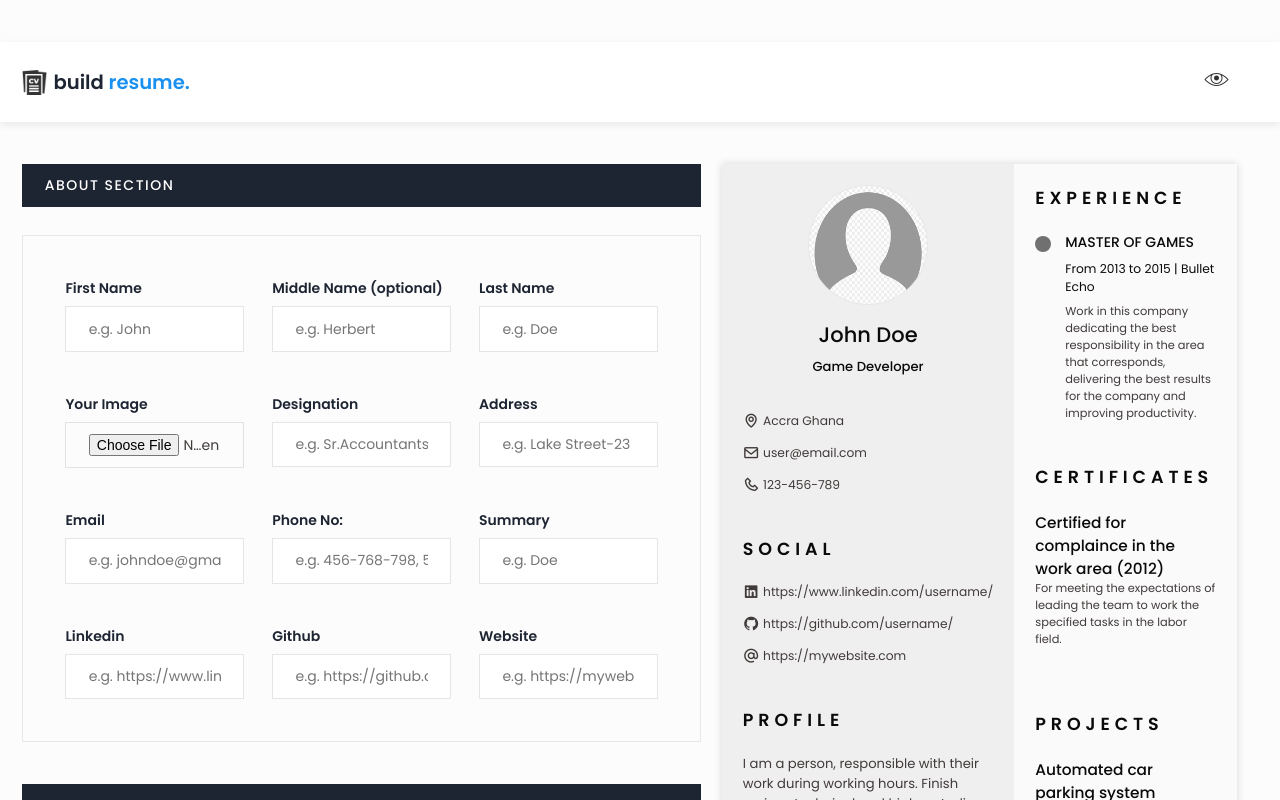
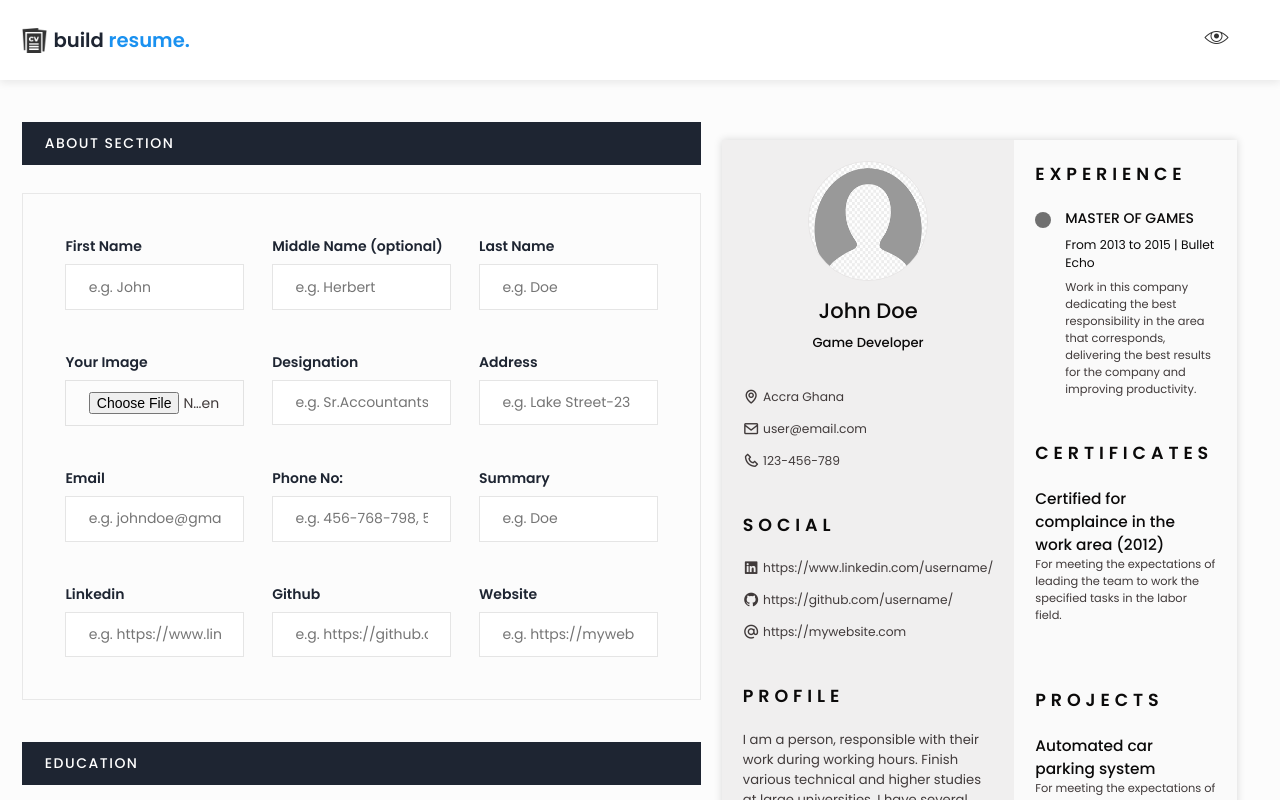
Before and after one commit to Beth-Taiwo/vue-resume-builder, a Vue app: page / in a window 1280 px wide. Shown: the top 800 px of the page. Built offline with nearby package versions, Linux system fonts and the light colour scheme.

Commit message:
removed top & bottom margin

```diff
--- a/src/assets/css/main.css
+++ b/src/assets/css/main.css
@@ -6,10 +6,10 @@
 @import 'boxicons/css/boxicons.min.css';
 
 
-*{
-    padding: 0;
-    margin: 0;
-    box-sizing: border-box;
+* {
+  padding: 0;
+  margin: 0;
+  box-sizing: border-box;
 }
 
 /*========== Variables Dark theme ==========*/
@@ -31,6 +31,7 @@ body.dark-theme {
   font-size: 1.2rem;
   cursor: pointer;
 }
+
 .change-theme:hover {
   color: var(--title-color);
 }
@@ -55,6 +56,7 @@ body.scale-cv {
   color: var(--text-color);
   cursor: pointer;
 }
+
 .generate-pdf:hover {
   color: var(--title-color);
 }
@@ -72,65 +74,79 @@ body.scale-cv {
 .scale-cv .section {
   padding: 1.5rem 0 0.8rem;
 }
+
 .scale-cv .section-title {
   margin-bottom: 0.75rem;
 }
+
 .scale-cv .resume__left,
 .scale-cv .resume__right {
   padding: 0 1rem;
 }
+
 .scale-cv .home__img {
   width: 90px;
   height: 90px;
 }
+
 .scale-cv .home__container {
   gap: 1.5rem;
 }
+
 .scale-cv .home__data {
   gap: 0.25rem;
 }
+
 .scale-cv .home__address,
 .scale-cv .social__container {
   gap: 0.75rem;
 }
+
 .scale-cv .home__icon,
 .scale-cv .social__icon,
 .scale-cv .interests__icon {
   font-size: 1rem;
 }
+
 .scale-cv .education__container,
 .scale-cv .experience__company,
 .scale-cv .certificate__container,
-.scale-cv .project__container
- {
+.scale-cv .project__container {
   gap: 1rem;
 }
+
 .scale-cv .education__time,
 .scale-cv .experience__time {
   padding-right: 0.5rem;
 }
+
 .scale-cv .education__rounder,
 .scale-cv .experience__rounder {
   width: 11px;
   height: 11px;
   margin-top: 0.22rem;
 }
+
 .scale-cv .education__line,
 .scale-cv .experience__line {
   width: 1px;
   height: 110%;
   transform: translate(5px, 0);
 }
+
 .scale-cv .education__data,
 .scale-cv .experience__data {
   gap: 0.25rem;
 }
+
 .scale-cv .skills__name {
   margin-bottom: var(--mb-1);
 }
+
 .scale-cv .interests__container {
   column-gap: 2.5rem;
 }
+
 .scale-cv .home__button-movil {
   display: none;
 }
@@ -151,23 +167,28 @@ ul,
 p {
   margin: 0;
 }
+
 h1,
 h2,
 h3 {
   color: var(--title-color);
   font-weight: var(--font-medium);
 }
+
 ul {
   padding: 0;
   list-style: none;
 }
+
 a {
   text-decoration: none;
 }
+
 img {
   max-width: 100%;
   height: auto;
 }
+
 /*========== CLASS CSS ==========*/
 .section {
   padding: 1.5rem 0;
@@ -190,10 +211,12 @@ img {
   margin-left: var(--mb-3);
   margin-right: var(--mb-3);
 }
+
 .bd-grid {
   display: grid;
   gap: 1.5rem;
 }
+
 .l-header {
   width: 100%;
   position: fixed;
@@ -212,6 +235,7 @@ img {
   justify-content: space-between;
   align-items: center;
 }
+
 @media screen and (max-width: 968px) {
   .nav__menu {
     position: fixed;
@@ -232,18 +256,22 @@ img {
   color: var(--title-color);
   font-weight: var(--font-medium);
 }
+
 .nav__toggle {
   font-size: 1.2rem;
   cursor: pointer;
 }
+
 .nav__item {
   text-align: center;
 }
+
 .nav__list {
   display: grid;
   grid-template-columns: repeat(3, 1fr);
   gap: 2rem;
 }
+
 .nav__link {
   display: flex;
   flex-direction: column;
@@ -251,9 +279,11 @@ img {
   color: var(--text-color-light);
   font-weight: var(--font-medium);
 }
+
 .nav__link:hover {
   color: var(--title-color);
 }
+
 .nav__icon {
   font-size: 1.2rem;
   margin-bottom: var(--mb-1);
@@ -277,10 +307,12 @@ img {
 .home__container {
   gap: 3rem;
 }
+
 .home__data {
   gap: 0.5rem;
   text-align: center;
 }
+
 .home__img {
   width: 120px;
   height: 120px;
@@ -289,25 +321,31 @@ img {
   justify-self: center;
   margin-bottom: var(--mb-1);
 }
+
 .home__information {
   display: flex;
   align-items: center;
   font-size: var(--small-font-size);
 }
+
 .home__title {
   font-size: var(--h1-font-size);
 }
+
 .home__profession {
   font-size: var(--normal-font-size);
   margin-bottom: var(--mb-1);
 }
+
 .home__address {
   gap: 1rem;
 }
+
 .home__icon {
   font-size: 1.2rem;
   margin-right: 0.25rem;
 }
+
 .home__button-movil {
   display: inline-block;
   border: 2px solid var(--text-color);
@@ -318,6 +356,7 @@ img {
   font-weight: var(--font-medium);
   margin-top: var(--mb-3);
 }
+
 .home__button-movil:hover {
   background-color: var(--text-color);
   color: var(--container-color);
@@ -328,15 +367,18 @@ img {
   grid-template-columns: max-content;
   gap: 1rem;
 }
+
 .social__link {
   display: inline-flex;
   align-items: center;
   font-size: var(--small-font-size);
   color: var(--text-color);
 }
+
 .social__link:hover {
   color: var(--title-color);
 }
+
 .social__icon {
   font-size: 1.2rem;
   margin-right: 0.25rem;
@@ -352,10 +394,12 @@ img {
 .experience__content {
   display: flex;
 }
+
 .education__time,
 .experience__time {
   padding-right: 1rem;
 }
+
 .education__rounder,
 .experience__rounder {
   position: relative;
@@ -366,6 +410,7 @@ img {
   border-radius: 50%;
   margin-top: 0.25rem;
 }
+
 .education__line,
 .experience__line {
   display: block;
@@ -374,19 +419,23 @@ img {
   background-color: var(--text-color-light);
   transform: translate(7px, 0);
 }
+
 .education__data,
 .experience__data {
   gap: 0.5rem;
 }
+
 .education__title,
 .experience__title {
   font-size: var(--h3-font-size);
 }
+
 .education__studies,
 .experience__company {
   font-size: var(--small-font-size);
   color: var(--title-color);
 }
+
 .education__year,
 .experience__description,
 .certificate__description,
@@ -403,12 +452,14 @@ img {
 .languages__content {
   gap: 0;
 }
+
 .skills__name,
 .languages__name {
   display: flex;
   align-items: center;
   margin-bottom: var(--mb-3);
 }
+
 .skills__circle,
 .languages__circle {
   display: inline-block;
@@ -420,7 +471,7 @@ img {
 }
 
 /*========== CERTIFICATES AND PROJECTS ==========*/
-.certificate__title .project__title  {
+.certificate__title .project__title {
   font-size: var(--h3-font-size);
   margin-bottom: var(--mb-1);
 }
@@ -430,31 +481,38 @@ img {
 .references__content {
   gap: 0.25rem;
 }
+
 .references__subtitle {
   color: var(--text-color-light);
 }
+
 .references__subtitle,
 .references__contact {
   font-size: var(--smaller-font-size);
 }
+
 .references__title {
   font-size: var(--h3-font-size);
 }
+
 /*========== INTERESTS ==========*/
 .interests__container {
   grid-template-columns: repeat(3, 1fr);
   margin-top: var(--mb-2);
 }
+
 .interests__content {
   display: flex;
   flex-direction: column;
   align-items: center;
 }
+
 .interests__icon {
   font-size: 1.5rem;
   color: var(--text-color-light);
   margin-bottom: 0.25rem;
 }
+
 /* Scroll top */
 .scrolltop {
   position: fixed;
@@ -470,10 +528,12 @@ img {
   transition: 0.4s;
   visibility: hidden;
 }
+
 .scrolltop__icon {
   font-size: 1.2rem;
   color: var(--text-color);
 }
+
 .show-scroll {
   visibility: visible;
   bottom: 5rem;
@@ -490,50 +550,58 @@ img {
 
 /* Classes modified for large screen size */
 @media screen and (min-width: 968px) {
-  body {
-    margin: 3rem 0;
-  }
   .generate-pdf {
     display: inline-block;
   }
+
   .bd-container {
     margin-left: auto;
     margin-right: auto;
   }
+
   .l-header,
   .scrolltop {
     display: none;
   }
+
   .resume {
     display: grid;
     grid-template-columns: 0.5fr 1fr;
     background-color: var(--container-color);
     box-shadow: 0 0 8px rgba(13, 12, 12, 0.15);
   }
+
   .resume__left {
     background-color: var(--container-color-alt);
   }
+
   .resume__left,
   .resume__right {
     padding: 0 1.5rem;
   }
+
   .section-title,
   .profile__description {
     text-align: initial;
   }
+
   .home__container {
     gap: 1.5rem;
   }
+
   .home__button-movil {
     display: none;
   }
+
   .references__container {
     grid-template-columns: repeat(2, 1fr);
   }
+
   .languages__content {
     grid-template-columns: repeat(3, max-content);
     column-gap: 3.5rem;
   }
+
   .interests__container {
     grid-template-columns: repeat(5, max-content);
     column-gap: 3.5rem;
```
